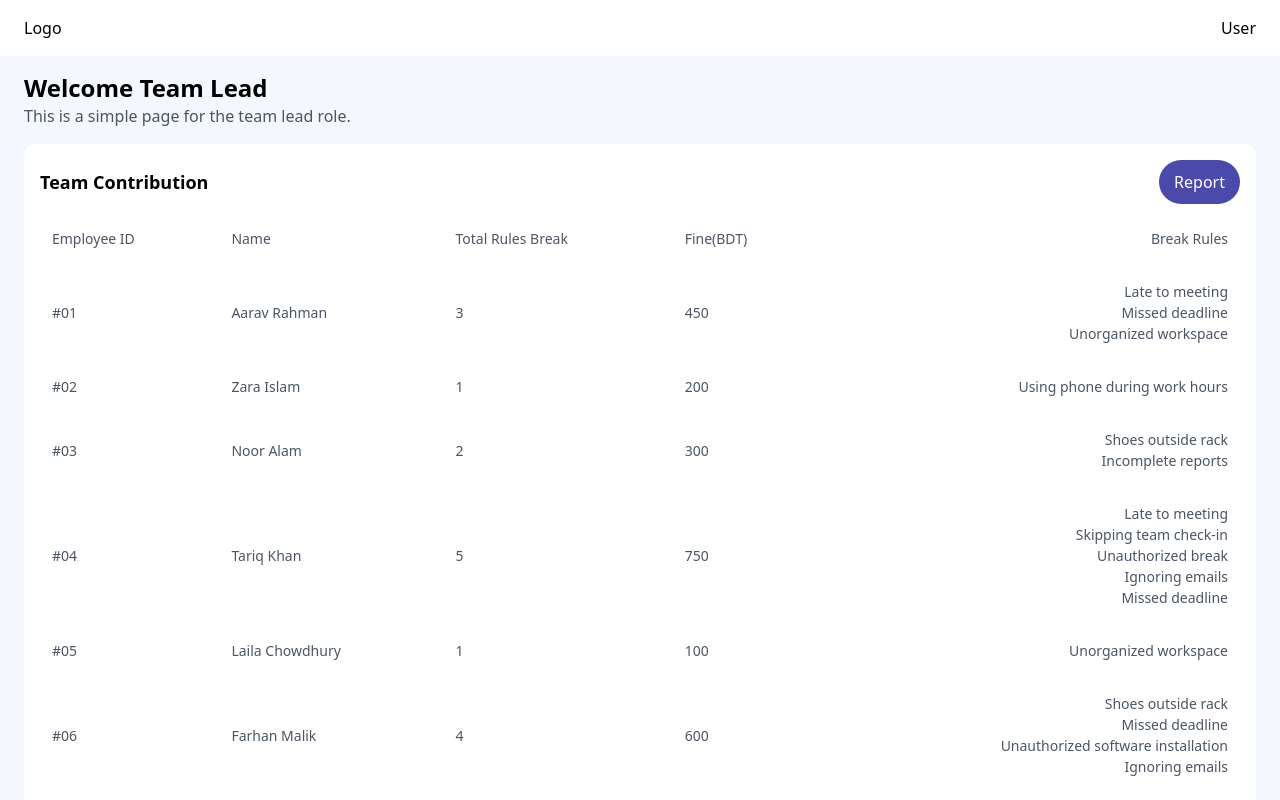
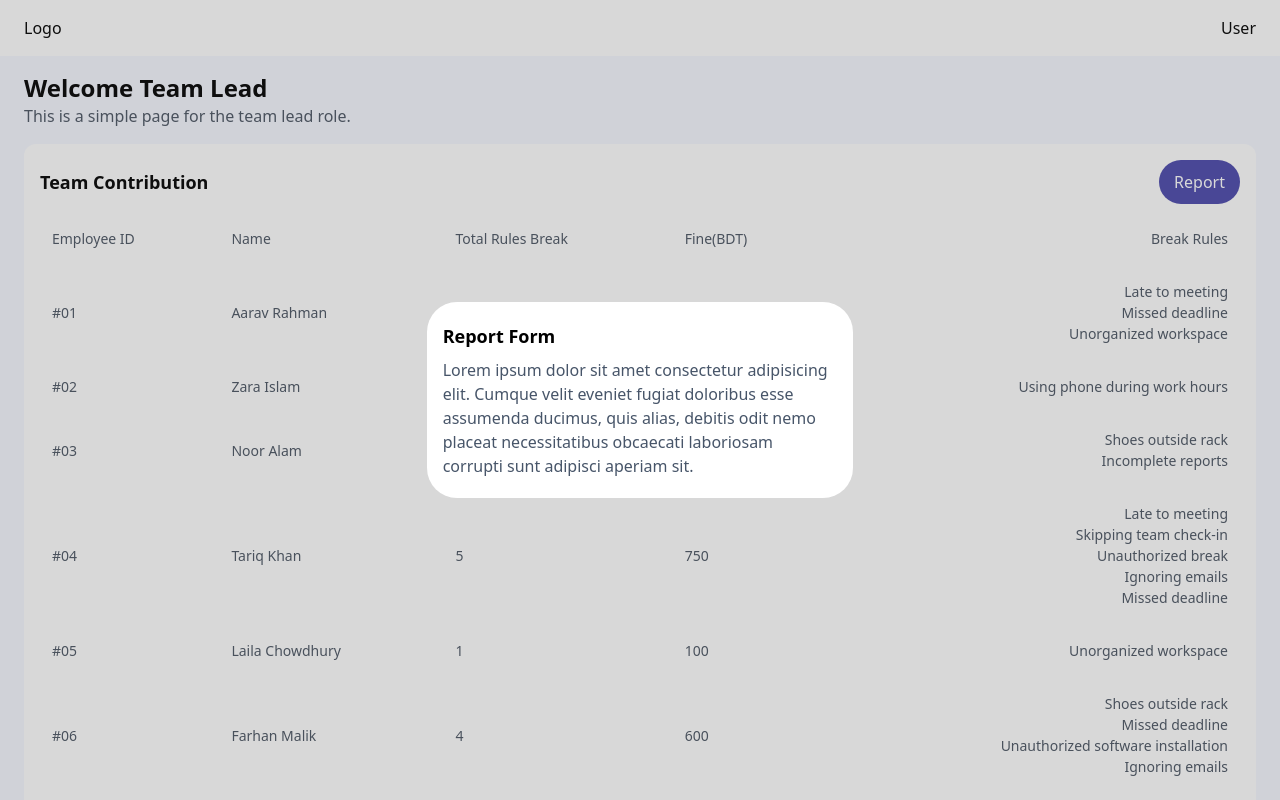
Before and after one commit to SajiburMunna/bc-pay, a Next.js app: page /team-lead in a window 1280 px wide. Both pictures are taken after a click on the button "Report". Shown: the top 800 px of the page. Built offline with nearby package versions, Linux system fonts and the light colour scheme.

Commit message:
feat(modal):create modal component

```diff
--- a/package.json
+++ b/package.json
@@ -11,6 +11,7 @@
   "dependencies": {
     "class-variance-authority": "^0.7.1",
     "clsx": "^2.1.1",
+    "framer-motion": "^12.4.0",
     "js-cookie": "^3.0.5",
     "next": "15.1.6",
     "react": "^19.0.0",
--- a/src/app/(dashboard)/team-lead/page.tsx
+++ b/src/app/(dashboard)/team-lead/page.tsx
@@ -1,69 +1,9 @@
-import Button from "@/components/Button";
-import { Card } from "@/components/Card";
-import Table from "@/components/Table";
-import { TeamContribution } from "@/data/team-contribution";
+import TeamContribution from "@/features/TeamLead/TeamContribution";
 
 function Page() {
-  const BlockTableData = TeamContribution.map((item, index) => (
-    <Table.BlockRow
-      key={index}
-      data={{
-        "Employee ID": item.employee_id,
-        Name: item.name,
-        "Total Rules Break": `$${item.rules_break}`,
-        "Fine (BDT)": item.fine,
-        "Break Rules": item.rules.map((r, index) => {
-          return <p key={index}>{r}</p>;
-        }),
-      }}
-    />
-  ));
   return (
     <div>
-      <div className="mb-4">
-        <h1 className="text-2xl font-semibold">Welcome Team Lead</h1>
-        <p className="text-gray-600">
-          This is a simple page for the team lead role.
-        </p>
-      </div>
-      <Card.Root>
-        <Card.Header className="flex justify-between items-center">
-          <h2>Team Contribution</h2>
-          <Button>Report</Button>
-        </Card.Header>
-        <Card.Body>
-          <div className="overflow-x-auto md:block hidden">
-            <Table>
-              <Table.Header>
-                <Table.Column className="rounded-l-full">
-                  Employee ID
-                </Table.Column>
-                <Table.Column>Name</Table.Column>
-                <Table.Column>Total Rules Break</Table.Column>
-                <Table.Column>Fine(BDT)</Table.Column>
-                <Table.Column className="rounded-r-full" align="end">
-                  Break Rules
-                </Table.Column>
-              </Table.Header>
-
-              {TeamContribution.map((item, index) => (
-                <Table.Row key={index}>
-                  <Table.Column>{item.employee_id}</Table.Column>
-                  <Table.Column>{item.name}</Table.Column>
-                  <Table.Column>{item.rules_break}</Table.Column>
-                  <Table.Column>{item.fine}</Table.Column>
-                  <Table.Column align="end">
-                    {item.rules.map((r, index) => {
-                      return <div key={index}>{r}</div>;
-                    })}
-                  </Table.Column>
-                </Table.Row>
-              ))}
-            </Table>
-          </div>
-          <div className="block md:hidden">{BlockTableData}</div>
-        </Card.Body>
-      </Card.Root>
+      <TeamContribution />
     </div>
   );
 }
--- /dev/null
+++ b/src/components/Modal.tsx
@@ -0,0 +1,93 @@
+import React, { PropsWithChildren } from "react";
+import ReactDOM from "react-dom";
+import { motion } from "framer-motion";
+import { cva } from "class-variance-authority";
+
+import { cn } from "@/utilits";
+
+const modalStyles = cva("relative py-[20px] px-4 rounded-[30px] max-w-full", {
+  variants: {
+    size: {
+      sm: "w-[90%] sm:w-[60%] xl:w-1/3",
+      md: "w-[90%] sm:w-1/2 xl:w-1/3",
+      xl: "w-[90%] sm:w-[60%] xl:w-3/4 lg:w-2/3",
+      full: "w-full",
+    },
+    bg: {
+      default: "bg-white text-black",
+      slate: "bg-slate-800 text-white",
+      transparent: "bg-transparent",
+    },
+  },
+  defaultVariants: {
+    size: "md",
+    bg: "default",
+  },
+});
+
+interface ModalProps {
+  isOpen: boolean;
+  onClose: () => void;
+  size?: "sm" | "md" | "xl" | "full";
+  bg?: "default" | "slate" | "transparent";
+}
+
+const Modal = ({
+  isOpen,
+  onClose,
+  size = "md",
+  bg = "default",
+  children,
+}: PropsWithChildren<ModalProps>) => {
+  if (!isOpen) return null;
+
+  return ReactDOM.createPortal(
+    <div
+      className="fixed inset-0 z-[999] grid h-screen w-screen place-items-center bg-[#3f3f3f34] transition-opacity duration-300"
+      onClick={onClose}
+    >
+      <motion.div
+        className={cn(modalStyles({ size, bg }), "pointer-events-auto")}
+        onClick={(e) => e.stopPropagation()}
+        initial={{ opacity: 0, scale: 0.8 }}
+        animate={{ opacity: 1, scale: 1 }}
+        exit={{ opacity: 0, scale: 0.8 }}
+        transition={{ duration: 0.3 }}
+      >
+        {children}
+      </motion.div>
+    </div>,
+    document.body
+  );
+};
+
+interface ModalHeaderProps {
+  className?: string;
+}
+
+const ModalHeader = ({
+  children,
+  className,
+}: PropsWithChildren<ModalHeaderProps>) => (
+  <div className={cn("font-semibold text-black text-lg mb-2", className)}>
+    {children}
+  </div>
+);
+
+interface ModalBodyProps {
+  clssName?: string;
+}
+
+const ModalBody = ({
+  children,
+  clssName,
+}: PropsWithChildren<ModalBodyProps>) => (
+  <div className={cn("leading-normal text-slate-600 font-light", clssName)}>
+    {children}
+  </div>
+);
+
+Modal.Header = ModalHeader;
+Modal.Body = ModalBody;
+
+export default Modal;
--- a/src/data/team-contribution.ts
+++ b/src/data/team-contribution-data.ts
@@ -1,4 +1,4 @@
-export const TeamContribution = [
+export const TeamContributionData = [
   {
     employee_id: "#01",
     name: "Aarav Rahman",
--- /dev/null
+++ b/src/features/TeamLead/TeamContribution.tsx
@@ -0,0 +1,92 @@
+"use client";
+import { useState } from "react";
+
+import Button from "@/components/Button";
+import { Card } from "@/components/Card";
+import Table from "@/components/Table";
+import Modal from "@/components/Modal";
+import { TeamContributionData } from "@/data/team-contribution-data";
+
+function TeamContribution() {
+  const [isOpenReportForm, setIsOpenReportForm] = useState(false);
+
+  const handleReportForm = () => {
+    setIsOpenReportForm(!isOpenReportForm);
+  };
+
+  const BlockTableData = TeamContributionData.map((item, index) => (
+    <Table.BlockRow
+      key={index}
+      data={{
+        "Employee ID": item.employee_id,
+        Name: item.name,
+        "Total Rules Break": `$${item.rules_break}`,
+        "Fine (BDT)": item.fine,
+        "Break Rules": item.rules.map((r, index) => {
+          return <p key={index}>{r}</p>;
+        }),
+      }}
+    />
+  ));
+  return (
+    <div>
+      <div className="mb-4">
+        <h1 className="text-2xl font-semibold">Welcome Team Lead</h1>
+        <p className="text-gray-600">
+          This is a simple page for the team lead role.
+        </p>
+      </div>
+      <Card.Root>
+        <Card.Header className="flex justify-between items-center">
+          <h2>Team Contribution</h2>
+          <Button onClick={handleReportForm}>Report</Button>
+        </Card.Header>
+        <Card.Body>
+          <div className="overflow-x-auto md:block hidden">
+            <Table>
+              <Table.Header>
+                <Table.Column className="rounded-l-full">
+                  Employee ID
+                </Table.Column>
+                <Table.Column>Name</Table.Column>
+                <Table.Column>Total Rules Break</Table.Column>
+                <Table.Column>Fine(BDT)</Table.Column>
+                <Table.Column className="rounded-r-full" align="end">
+                  Break Rules
+                </Table.Column>
+              </Table.Header>
+
+              {TeamContributionData.map((item, index) => (
+                <Table.Row key={index}>
+                  <Table.Column>{item.employee_id}</Table.Column>
+                  <Table.Column>{item.name}</Table.Column>
+                  <Table.Column>{item.rules_break}</Table.Column>
+                  <Table.Column>{item.fine}</Table.Column>
+                  <Table.Column align="end">
+                    {item.rules.map((r, index) => {
+                      return <div key={index}>{r}</div>;
+                    })}
+                  </Table.Column>
+                </Table.Row>
+              ))}
+            </Table>
+          </div>
+          <div className="block md:hidden">{BlockTableData}</div>
+        </Card.Body>
+      </Card.Root>
+      <Modal isOpen={isOpenReportForm} onClose={handleReportForm}>
+        <Modal.Header>
+          <h2>Report Form</h2>
+        </Modal.Header>
+        <Modal.Body>
+          Lorem ipsum dolor sit amet consectetur adipisicing elit. Cumque velit
+          eveniet fugiat doloribus esse assumenda ducimus, quis alias, debitis
+          odit nemo placeat necessitatibus obcaecati laboriosam corrupti sunt
+          adipisci aperiam sit.
+        </Modal.Body>
+      </Modal>
+    </div>
+  );
+}
+
+export default TeamContribution;
```
Also changed, not shown: 1 other file (tests, documents, lock files or other folders).
